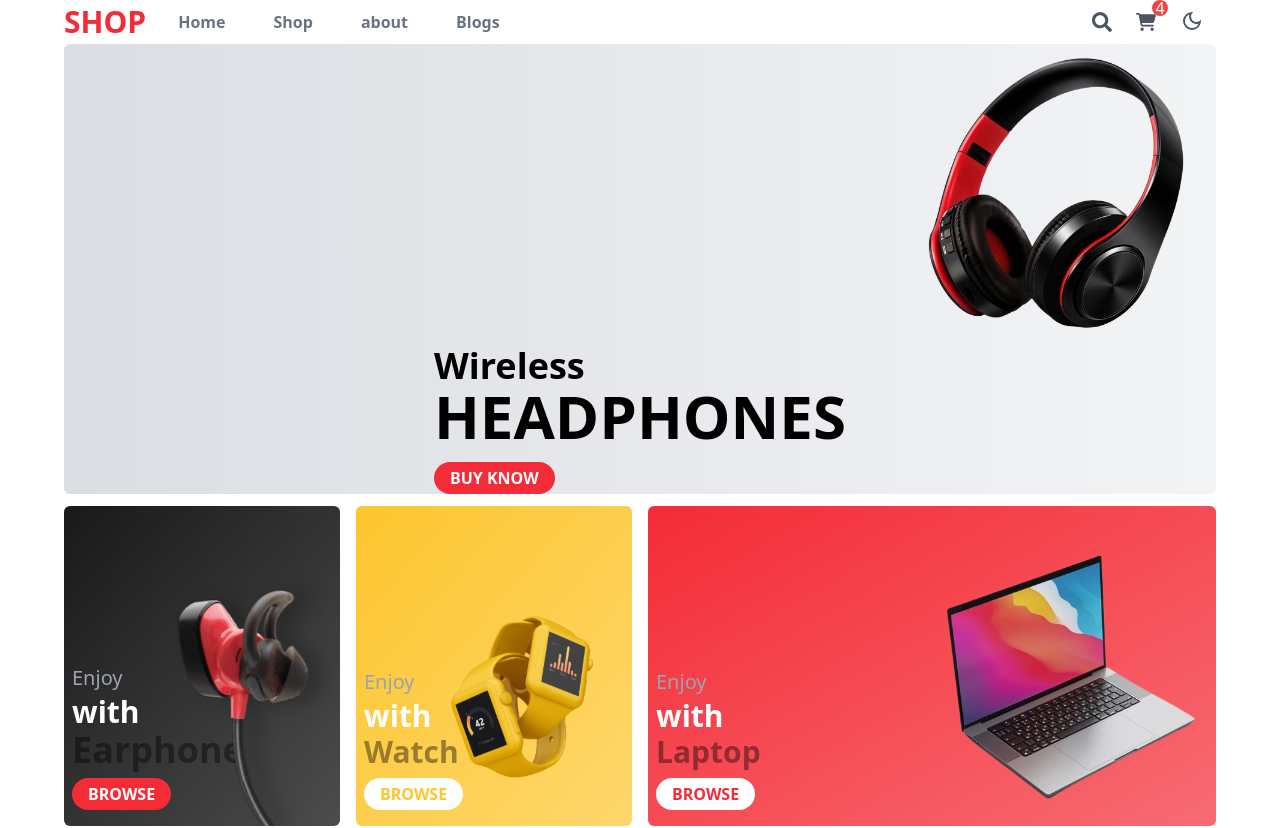
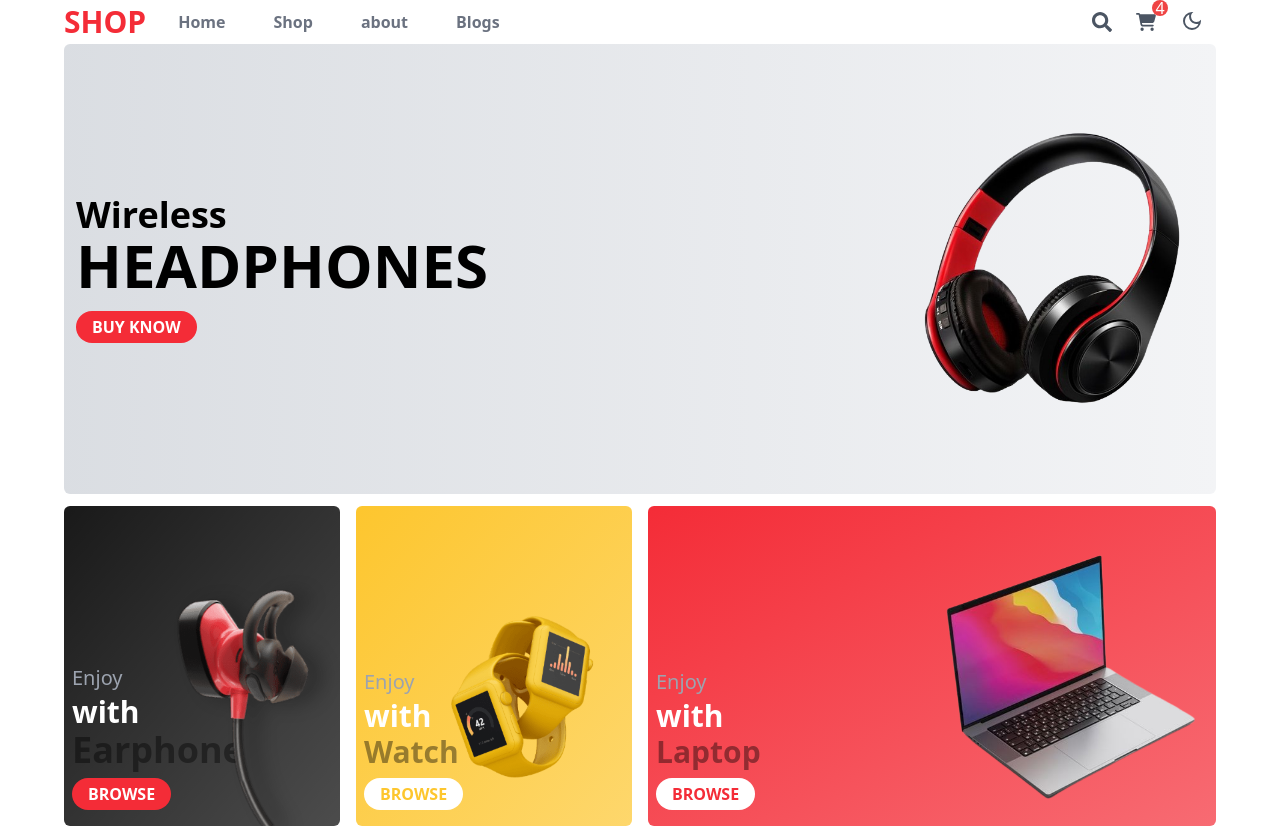
Before and after one commit to MoHamza20/New, a React (Vite) app: page / in a window 1280 px wide. Shown: the top 828 px of the page. Built offline with nearby package versions, Linux system fonts and the light colour scheme.

Commit message:
handle errors

```diff
--- a/src/components/Blogs.jsx
+++ b/src/components/Blogs.jsx
@@ -41,6 +41,7 @@ const Blogs = () => {
         {
           myBlogs.map((data)=>(
             <div
+            key={data.id}
             data-aos-delay={data.oasDelay}
              data-aos="fade-up"
              className='p-3' >
--- a/src/components/DarkMode.jsx
+++ b/src/components/DarkMode.jsx
@@ -15,7 +15,6 @@ const DarkMode = () => {
   };
 
   const element = document.documentElement;
-  console.log(element)
   useEffect(() => {
     if (theme === "dark") {
       element.classList.add("dark");
--- a/src/components/LandingPage.jsx
+++ b/src/components/LandingPage.jsx
@@ -10,7 +10,7 @@ const LandingPage = () => {
   return (
     <div className="container ">
       <div
-        className="headImg px-2 h-[450px] flex flex-col-reverse sm-flex-row  grid-cols-2 sm:justify-between items-center
+        className="headImg p-3 h-[450px] flex flex-col-reverse sm:flex-row  grid-cols-2 sm:justify-between items-center
        rounded-md bg-gradient-to-r from-gray-300/80 to-gray-100
          dark:from-gray-900 dark:to-gray-800 dark:text-white
         "
--- a/src/components/Nav.jsx
+++ b/src/components/Nav.jsx
@@ -28,7 +28,7 @@ const Nav = () => {
               </a>
             </div>
             {/*   ul  */}
-            <ul className="hidden  sm:flex items-center gap-4">
+            <ul className="hidden  lg:flex items-center gap-4">
               <li className="inline-block px-4 font-semibold text-gray-500 hover:text-black dark:hover:text-white duration-200">
                 <a href="Home">Home</a>
               </li>
--- a/src/components/Services.jsx
+++ b/src/components/Services.jsx
@@ -37,6 +37,7 @@ const Services = () => {
         {
             serviceDate.map((ele)=>(
                 <div
+                key={ele.id}
                 data-aos="zoom-out"
                  className='flex gap-4 items-center'>
                     <div className="icon">{ele.icon}</div>
```
